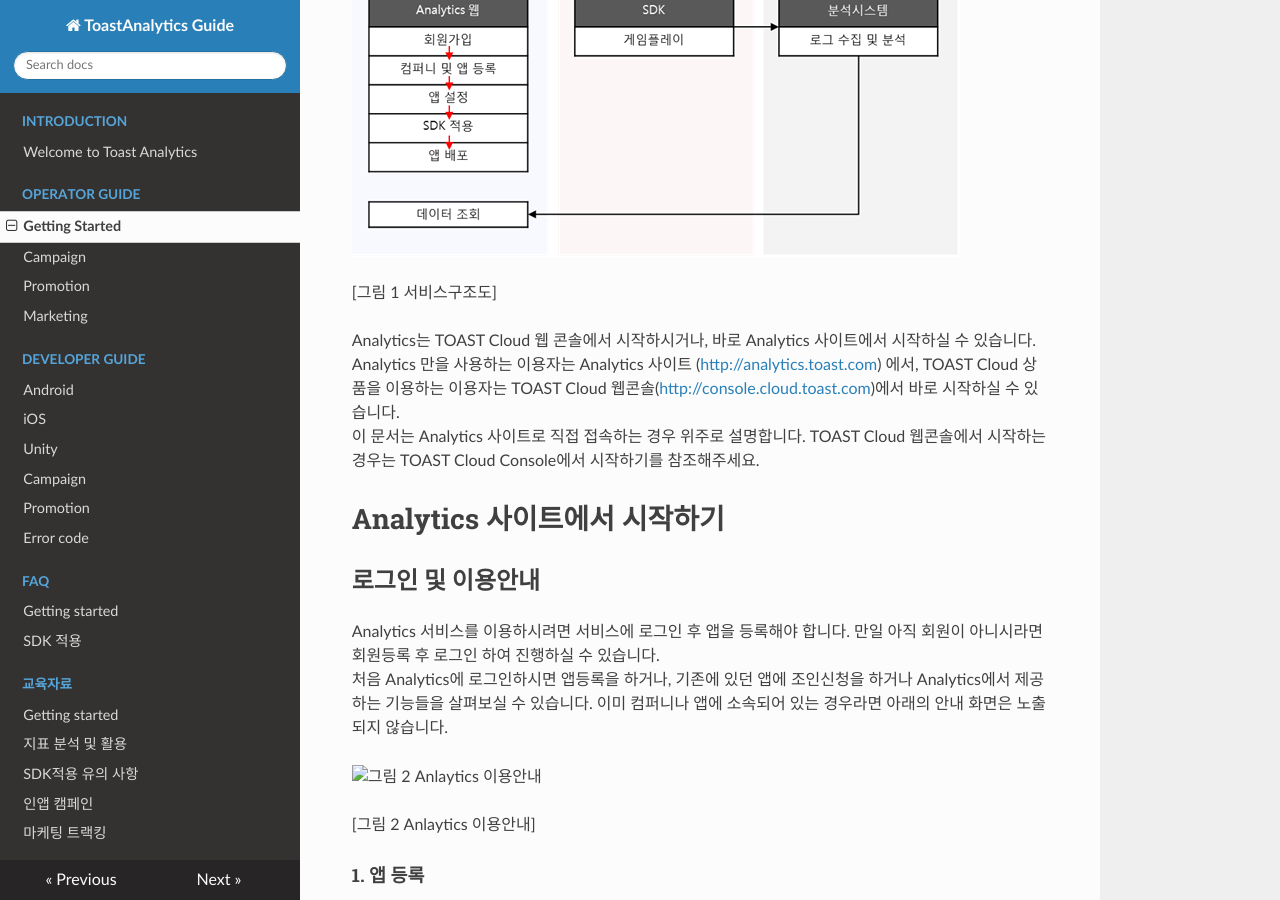
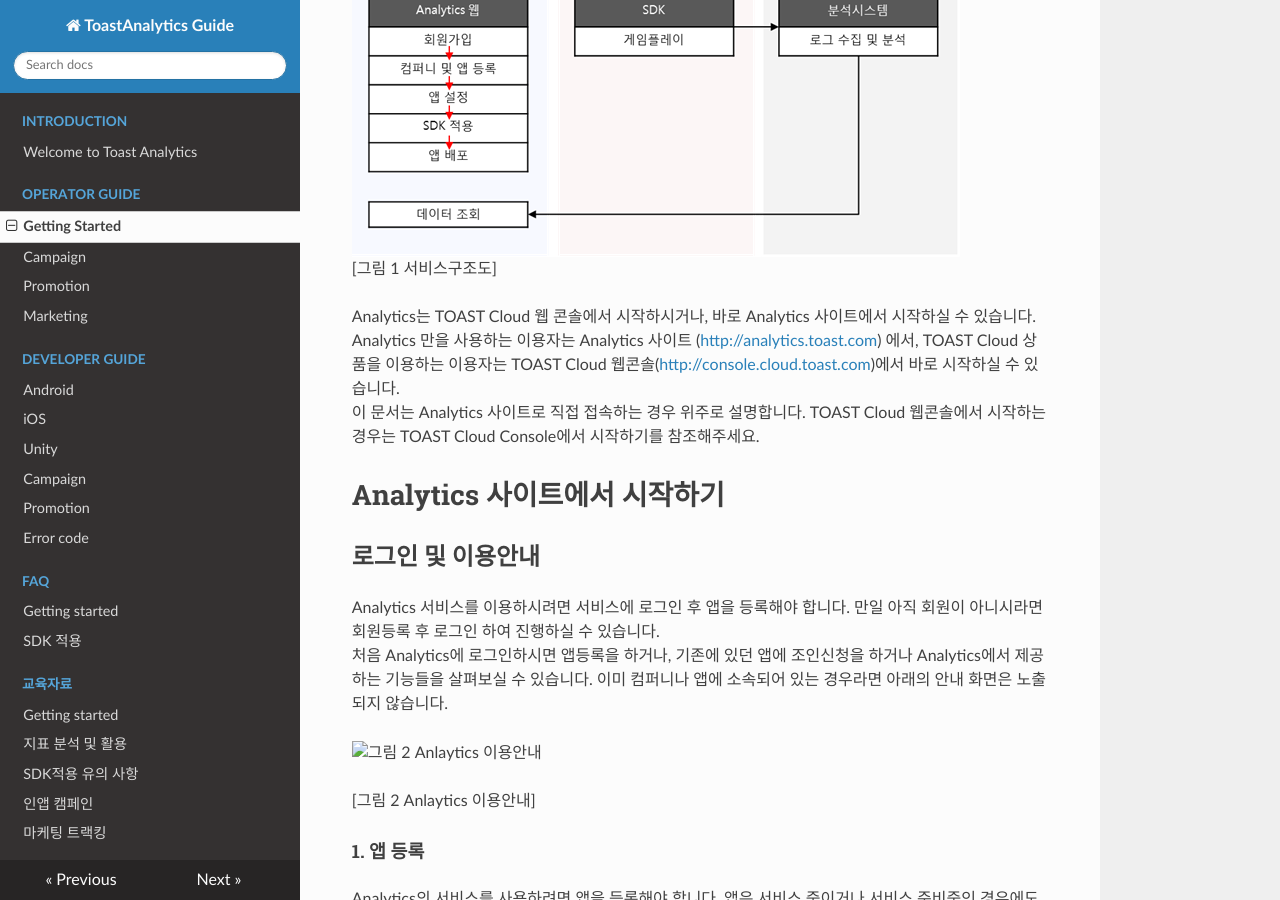
Before and after one commit to ToastAnalytics/ToastAnalytics, an MkDocs documentation site: the page built from docs/Developer/1. Getting Started.md, in a window 1280 px wide and 900 px high, scrolled down 471 px. Built offline with MkDocs 1.6.1, drawn with Linux system fonts in a browser that asks for light colours; nearby versions of some CDN libraries; old or Windows-style settings are respelled for this version of MkDocs.

Commit message:
no message

```diff
--- a/docs/Developer/1. Getting Started.md
+++ b/docs/Developer/1. Getting Started.md
@@ -7,8 +7,7 @@
 
 Analytics SDK는 앱 이용자 로그를 수집합니다. Analytics 분석 시스템은 SDK로부터 로그를 수집/분석합니다.
 
-![그림 1 서비스구조도](https://raw.githubusercontent.com/ToastAnalytics/ToastAnalytics/master/docs/Developer/images/an_1.png)
-
+![그림 1 서비스구조도](https://raw.githubusercontent.com/ToastAnalytics/ToastAnalytics/master/docs/Developer/images/an_1.png)<br>
 [그림 1 서비스구조도]
 
 Analytics는 TOAST Cloud 웹 콘솔에서 시작하시거나, 바로 Analytics 사이트에서 시작하실 수 있습니다. Analytics 만을 사용하는 이용자는 Analytics 사이트 (<http://analytics.toast.com>) 에서, TOAST Cloud 상품을 이용하는 이용자는 TOAST Cloud 웹콘솔(<http://console.cloud.toast.com>)에서 바로 시작하실 수 있습니다. <br />
```
